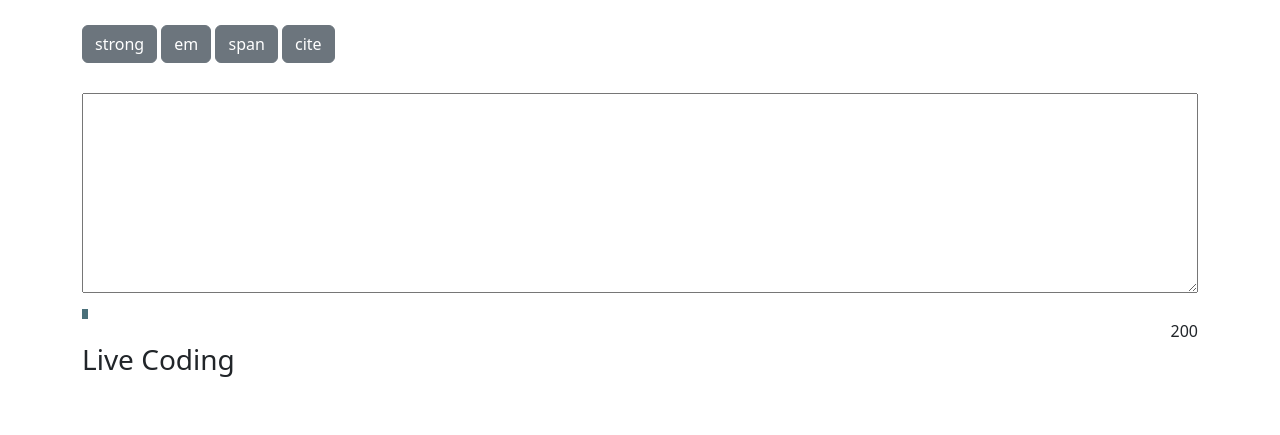
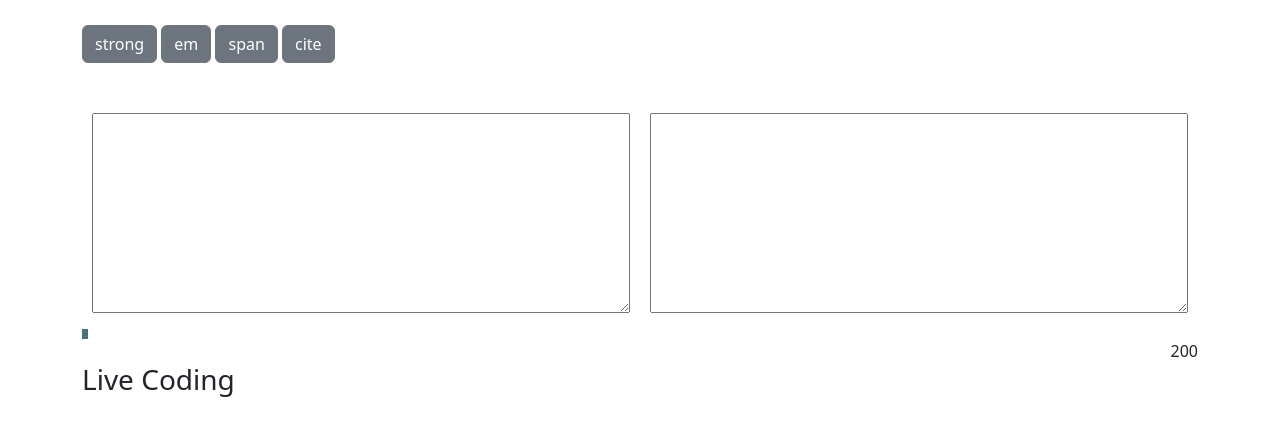
Before and after one commit to CedricBaude/Front_End_Editor_Alpha_0.0.0, a plain HTML site: page index.html in a window 1280 px wide. Shown: the part 73-508 px from the top of the page. Drawn offline with nearby package versions, Linux system fonts and the light colour scheme.

Commit message:
add load

```diff
--- a/assets/css/style.css
+++ b/assets/css/style.css
@@ -29,8 +29,13 @@ nav{
 }
 
 .html {
-    width: 100%;
-    margin: 20px auto;
+    width: 50%;
+    margin: 20px 10px;
+    text-align: center;
+}
+.css {
+    width: 50%;
+    margin: 20px 10px;
     text-align: center;
 }
 
@@ -63,3 +68,19 @@ textarea {
     overflow: hidden;
     width: 100%;
 }
+.write{
+    display: flex;
+    flex-direction: row;
+
+}
+.live_title{
+    display: flex;
+    flex-direction: row;
+}
+img {
+    margin-left: 20px;
+    margin-top: 4px;
+    width: 30px;
+    height: 30px;
+    visibility: hidden;
+}
--- a/assets/js/main.js
+++ b/assets/js/main.js
@@ -5,8 +5,20 @@ const span = document.getElementById("span");
 const cite = document.getElementById("cite");
 
 const html = document.getElementById("html");
+const css = document.getElementById("css");
+
 const max = 200;
 const progress_bar = document.getElementById("progress_bar");
+
+const load = document.getElementById("img");
+
+html.addEventListener("input", () => {
+    load.style.visibility = "visible";
+});
+
+document.addEventListener("mouseover", () => {
+    load.style.visibility = "hidden";
+});
 
 strong.addEventListener('click', () => {
     html.value +="<strong></strong>";
@@ -49,3 +61,7 @@ html.onkeyup = html.onkeydown = function(){
                 progress_bar.style.backgroundColor = "Red";
             }
 }
+
+/* css.onkeyup = css.onkeydown = function(){
+    document.getElementById("live").innerHTML = this.value;
+} */
--- a/index.html
+++ b/index.html
@@ -22,13 +22,16 @@
                 <button class="btn btn-secondary" id="cite">cite</button>
             </div>
         </nav>
-        <div class="container box">
+        <div class="container box write">
             <div class="html">
                 <textarea id="html" ></textarea>
             </div>
+            <div class="css">
+                <textarea id="css" ></textarea>
+            </div>
+        </div>
 
-
-
+        <div class="container box">
             <div id="progress">
                 <div id="progress_bar"></div>
                 <div id="char_count"> 200 </div>
@@ -36,10 +39,12 @@
 
 
             <div>
-                <div>
-                    <h3>Live Coding </h3></div>
+                <div class="live_title">
+                    <h3>Live Coding </h3><img id="img" src="img/giphy.webp" alt="load"></div>
+
                 <div id="live"></div>
             </div>
+        </div>
         </div>
     </div>
 
```
Also changed, not shown: img/giphy.webp (added).
